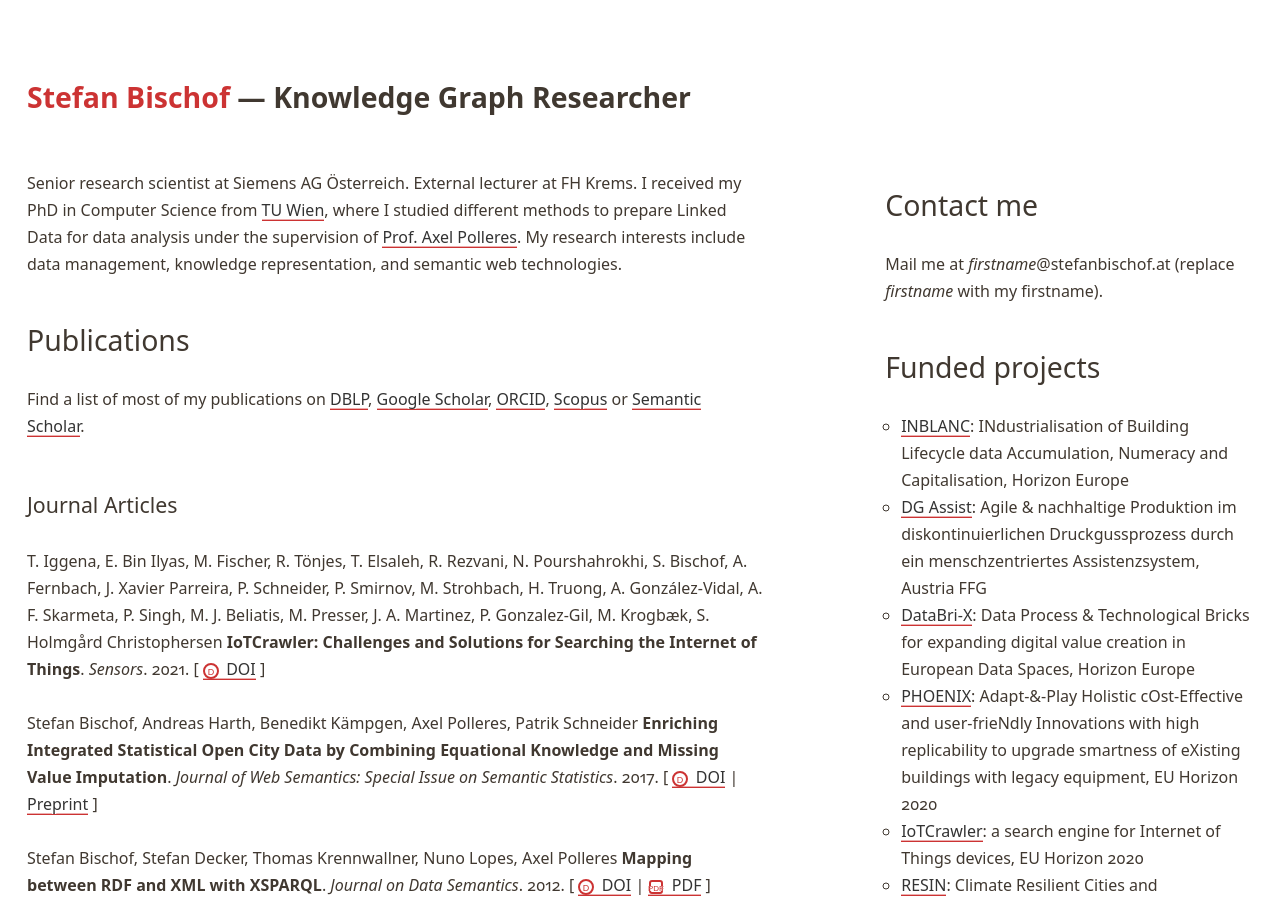
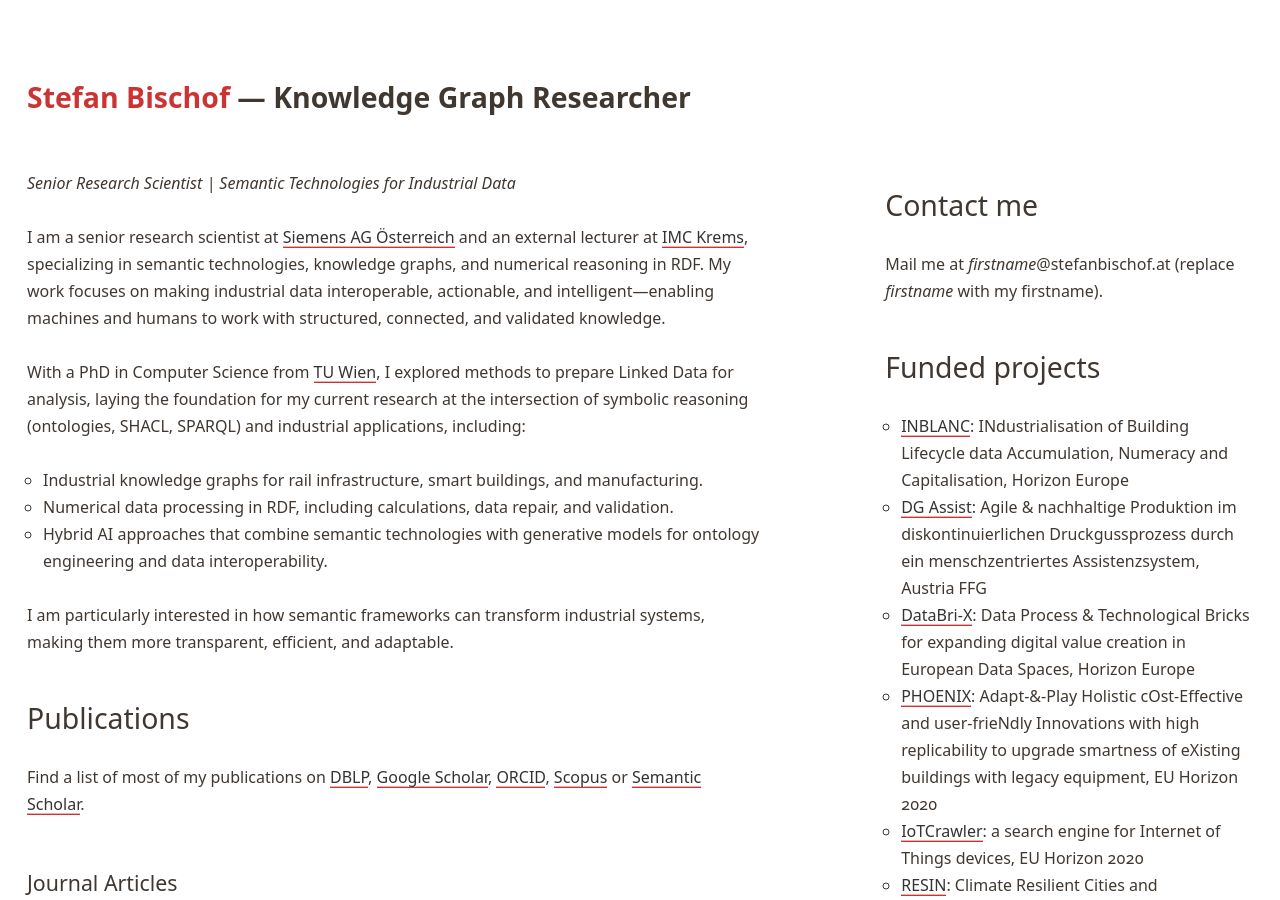
Before and after one commit to stefanbischof/stefanbischof.github.io, a Jekyll site: the page built from index.html, in a window 1280 px wide and 900 px high. Built offline with Jekyll 4.4.1, drawn with Linux system fonts in a browser that asks for light colours.

Commit message:
update intro

```diff
--- a/index.html
+++ b/index.html
@@ -5,7 +5,20 @@
 
 <main class="row">
        <div class="col8">
-<p>Senior research scientist at Siemens AG Österreich. External lecturer at FH Krems. I received my PhD in Computer Science from <a href="https://www.tuwien.at/">TU Wien</a>, where I studied different methods to prepare Linked Data for data analysis under the supervision of <a href="http://polleres.net/">Prof. Axel Polleres</a>. My research interests include data management, knowledge representation, and semantic web technologies.</p>
+
+<p><em>Senior Research Scientist | Semantic Technologies for Industrial Data</em></p>
+
+<p>I am a senior research scientist at <a href="https://www.siemens.at">Siemens AG Österreich</a> and an external lecturer at <a href="https://www.imc.ac.at/">IMC Krems</a>, specializing in semantic technologies, knowledge graphs, and numerical reasoning in RDF. My work focuses on making industrial data interoperable, actionable, and intelligent—enabling machines and humans to work with structured, connected, and validated knowledge.</p>
+
+<p>With a PhD in Computer Science from <a href="https://www.tuwien.at/">TU Wien</a>, I explored methods to prepare Linked Data for analysis, laying the foundation for my current research at the intersection of symbolic reasoning (ontologies, SHACL, SPARQL) and industrial applications, including:</p>
+
+<ul>
+  <li>Industrial knowledge graphs for rail infrastructure, smart buildings, and manufacturing.</li>
+  <li>Numerical data processing in RDF, including calculations, data repair, and validation.</li>
+  <li>Hybrid AI approaches that combine semantic technologies with generative models for ontology engineering and data interoperability.</li>
+</ul>
+
+<p>I am particularly interested in how semantic frameworks can transform industrial systems, making them more transparent, efficient, and adaptable.</p>
 
 <h1>Publications</h1>
 <p>Find a list of most of my publications on <a href="https://dblp.org/pid/40/3609-2.html">DBLP</a>, <a href="https://scholar.google.com/citations?user=U8wSrHwAAAAJ">Google Scholar</a>, <a href="https://orcid.org/0000-0001-9521-8907">ORCID</a>, <a href="https://www.scopus.com/authid/detail.uri?authorId=6701506511">Scopus</a> or <a href="https://www.semanticscholar.org/author/Stefan-Bischof/143877076">Semantic Scholar</a>.</p>
```
